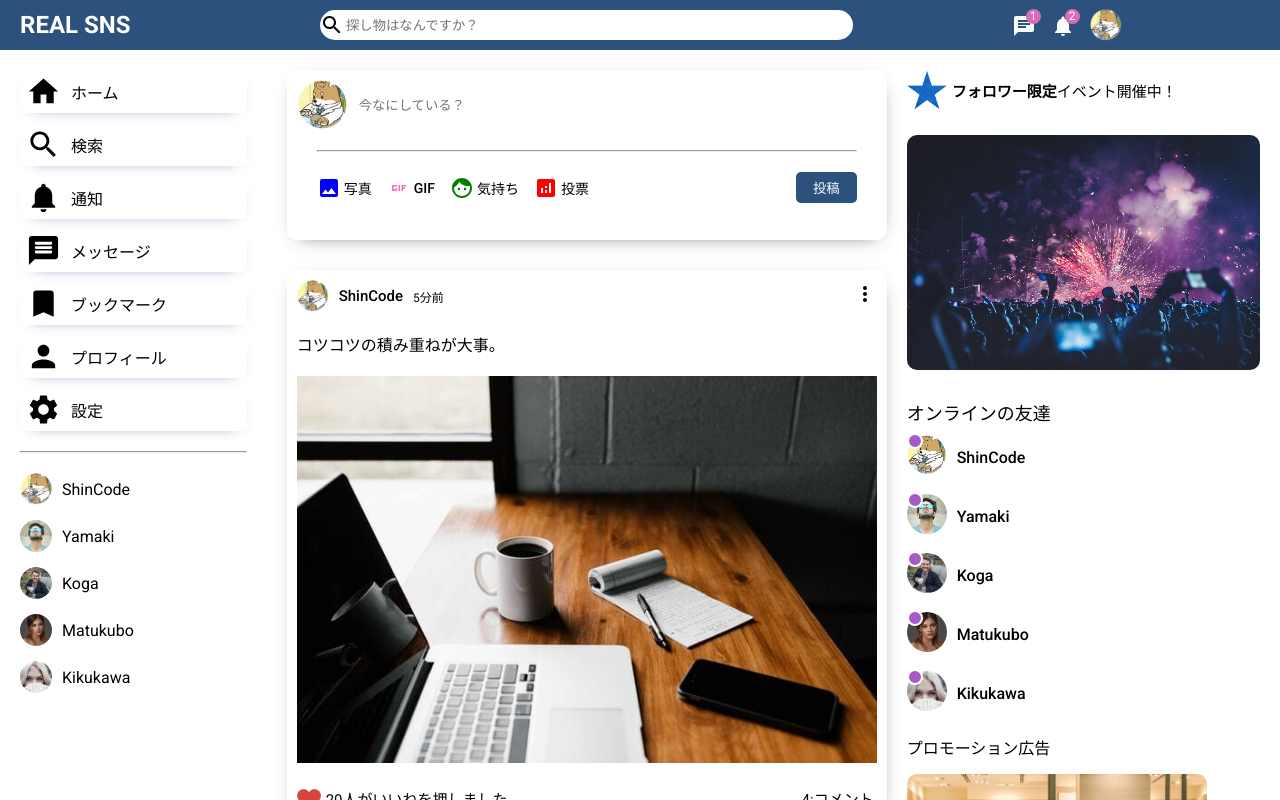
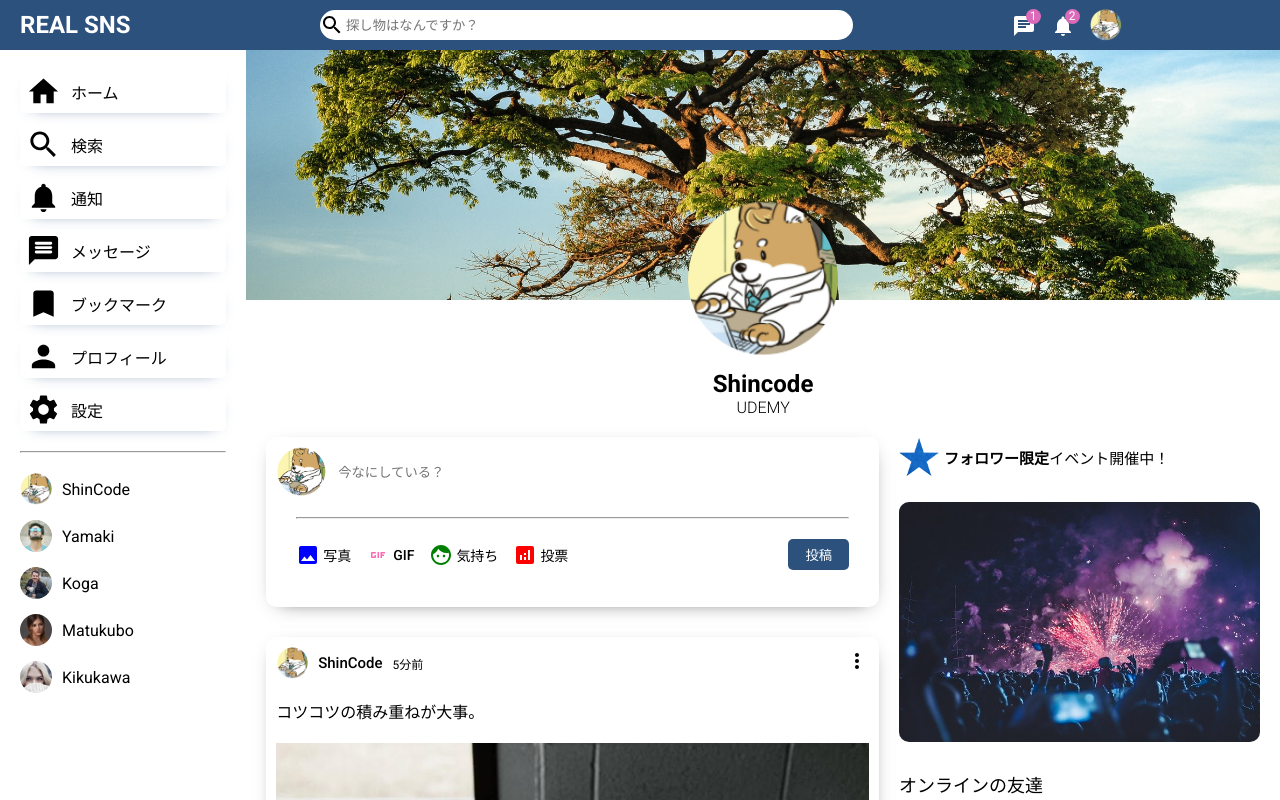
Before and after one commit to canopus-m-satoshi/real-sns, a React (Vite) app in the folder frontend/: page / in a window 1280 px wide. Shown: the top 800 px of the page. Built offline with nearby package versions, Linux system fonts and the light colour scheme.

Commit message:
66. プロフィールページをHTMLで雛形を作成してみよう

```diff
--- a/frontend/src/pages/profile/Profile.jsx
+++ b/frontend/src/pages/profile/Profile.jsx
@@ -12,8 +12,30 @@
       <Topbar />
       <div className="profile">
         <Sidebar />
-        <Timeline />
-        <Rightbar />
+        <div className="profileRight">
+          <div className="profileRightTop">
+            <div className="profileCover">
+              <img
+                src="/assets/post/3.jpeg"
+                alt=""
+                className="profileCoverImg"
+              />
+              <img
+                src="/assets/person/1.jpeg"
+                alt=""
+                className="profileUserImg"
+              />
+            </div>
+            <div className="profileInfo">
+              <h4 className="profileInfoName">Shincode</h4>
+              <span className="profileInfoDesc">UDEMY</span>
+            </div>
+          </div>
+          <div className="profileRightBottom">
+            <Timeline />
+            <Rightbar />
+          </div>
+        </div>
       </div>
     </>
   )
```
